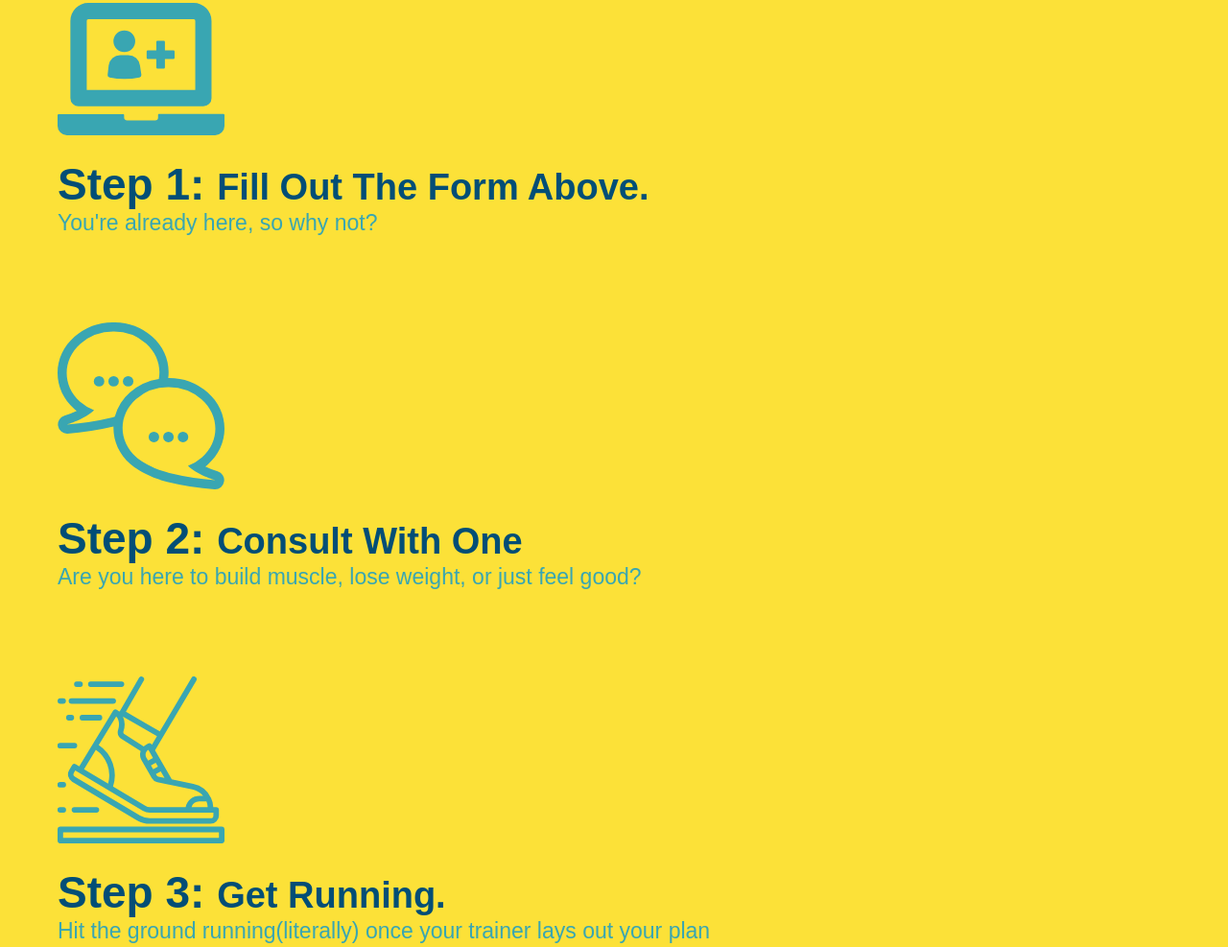
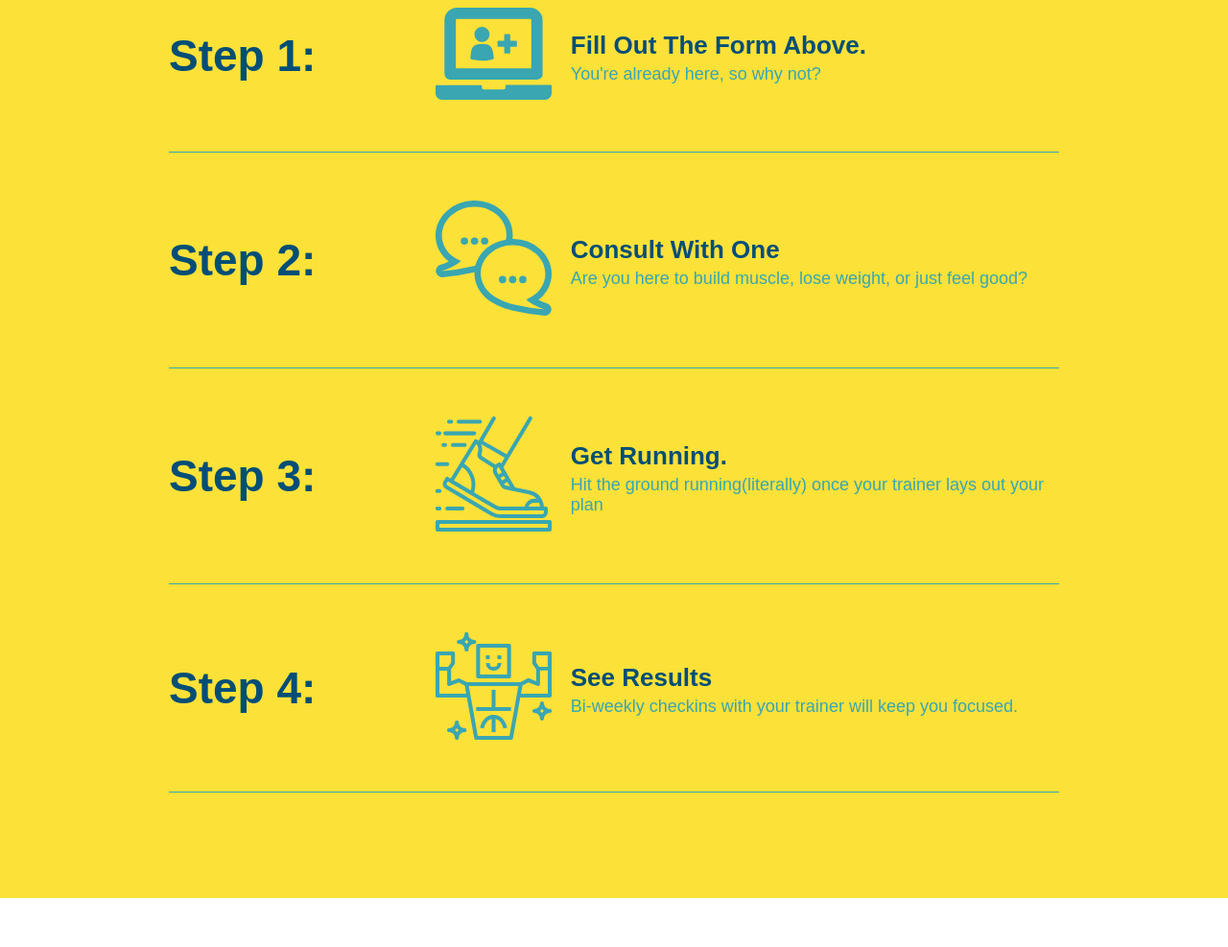
Before and after one commit to ns8279/run_buddy, a plain HTML site: page index.html in a window 1280 px wide. Shown: the part 1279-2266 px from the top of the page at 96% size. Drawn offline with Linux system fonts and the light colour scheme.

Commit message:
adding intense flex box property to what you do section

```diff
--- a/assets/css/style.css
+++ b/assets/css/style.css
@@ -155,25 +155,48 @@
   /*end what we do CSS*/
 
   /* what you do CSS*/
-.steps div{
- margin-bottom: 80px;
+.step{
+    display: flex;
+    flex-wrap: wrap;
+    justify-content: space-between;
+    align-items: center;      /* if this was not mentioned the children would not be place appropriately*/
+    margin: 50px auto;
+    padding-bottom: 50px;
+    width: 80%;
+    border-bottom: 1px solid #39a6b2;
 }
-.steps img {
-    width: 15%;
-    margin: 10px 0;
+.step-info {
+    flex: 2 70%;
+    display: flex;
+    flex-wrap:wrap;
+    align-items: center;
 }
-.steps h3 {
+.step-img {
+    flex: 1 12%;
+    margin-right: 20px;
+}
+.step-text {
+    flex: 12;
+}
+.step-img img {
+    max-width: 100%;
+}
+
+.step h3 {
     color: #024e76;
     font-size: 46px;
-    margin-top: 10px;
+    flex: 1 30%;
 }
-.steps p {
+.step-text p {
     color: #39a6b2;
-    font-size: 23px;
+    font-size: 18px;
 }
-.steps span {
-    font-size: 38px;
+.step-text h4 {
+    font-size: 26px;
+    line-height: 1.5;
+    color: #024e76;
 }
+
   /*what you do CSS and what we do common CSS*/
 .section-title {
     text-align: center;
@@ -192,9 +215,9 @@
 }
 
 /* Meet your trainers CSS*/
-.trainers {
+/*.trainers {
 
-}
+} */
 .trainer{
     width: 900px;
     margin: 0 auto 30px auto;
--- a/index.html
+++ b/index.html
@@ -97,28 +97,56 @@
     <section id="what-you-do" class="steps">
         <h2 class ="section-title secondary-border">What You Do</h2>
 
-        <div>
+        <div class = "step">
+            <h3>Step 1:</h3>
+            <div class = "step-info">
+                <div class = "step-img">
                     <img src="./assets/images/step-1.svg" alt=""/>
-            <h3>Step 1: <span>Fill Out The Form Above.</span></h3>
+                </div>
+                <div class = "step-text">
+                    <h4>Fill Out The Form Above.</h4>
                     <p>You're already here, so why not?</p>
                 </div>
+            </div>
+        </div>
 
-        <div>
+        <div class = "step">
+            <h3>Step 2: </h3>
+            <div class = "step-info">
+                <div class = "step-img">
                     <img src="./assets/images/step-2.svg" alt=""/>
-            <h3>Step 2: <span>Consult With One</span> </h3>
+                </div>
+                <div class = "step-text">
+                    <h4>Consult With One</h4>
                     <p>Are you here to build muscle, lose weight, or just feel good?</p>
                 </div>
+            </div>
+        </div>
 
-        <div>
+        <div class ="step">
+            <h3>Step 3:</h3>
+            <div class = "step-info">
+                <div class = "step-img">
                     <img src="./assets/images/step-3.svg" alt=""/>
-            <h3>Step 3: <span>Get Running.</span></h3>
+                </div>
+                <div class = "step-text">
+                    <h4>Get Running.</h4>
                     <p>Hit the ground running(literally) once your trainer lays out your plan</p>
                 </div>
+            </div>
+        </div>
 
-        <div>
+        <div class = "step">
+            <h3> Step 4:</h3>
+            <div class = "step-info">
+                <div class = "step-img">
                      <img src="./assets/images/step-4.svg" alt=""/>
-            <h3> Step 4: <span>See Results</span></h3>
+                </div>
+                <div class ="step-text">
+                    <h4>See Results</h4>
                      <p>Bi-weekly checkins with your trainer will keep you focused.</p>
+                </div>
+            </div>
         </div>
     </section>
 
```
Lines whose indentation alone changed are shown as unchanged.
